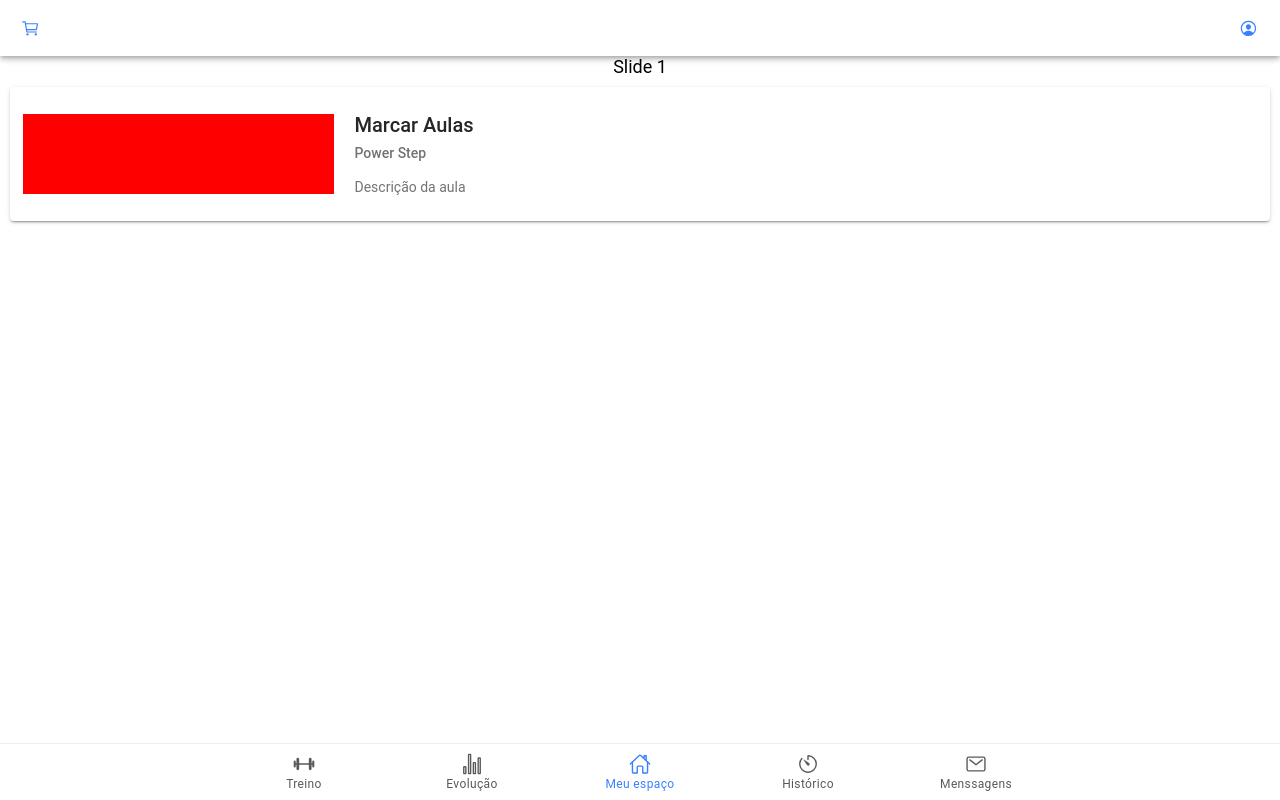
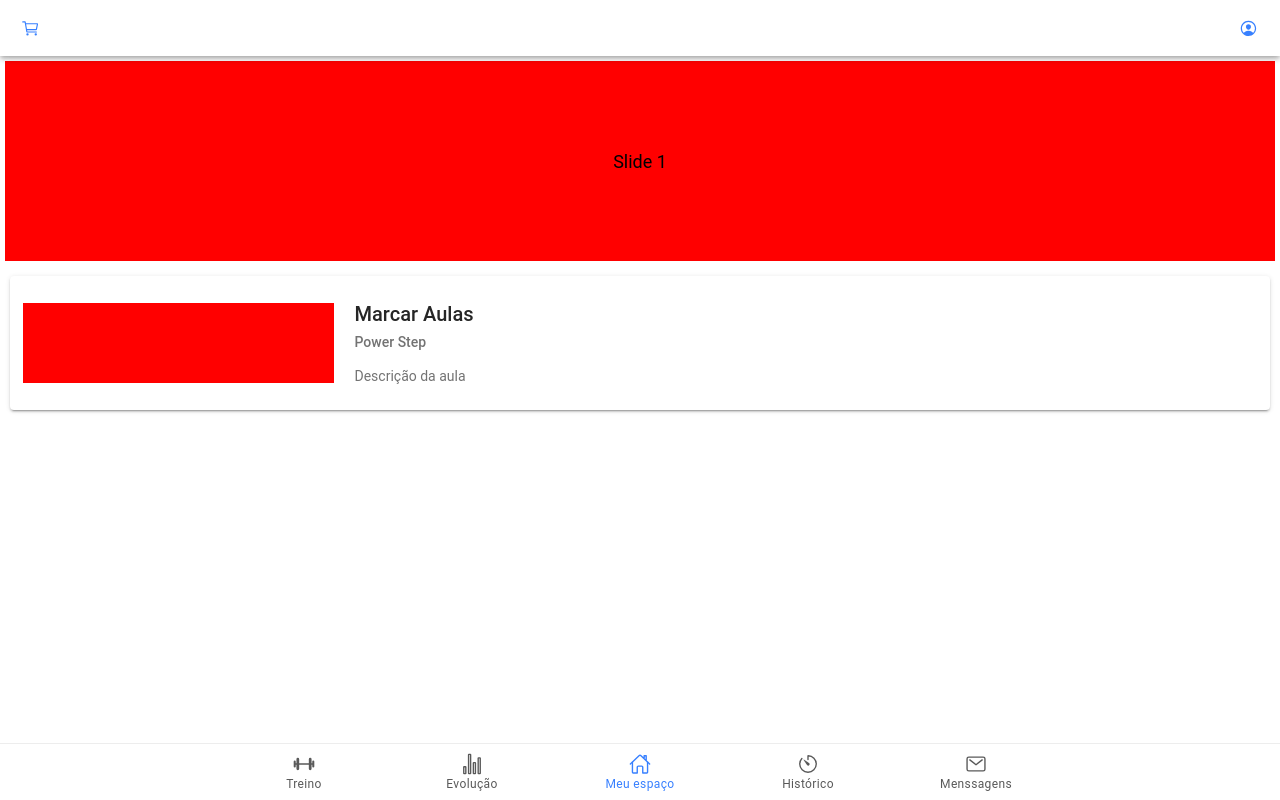
Before and after one commit to alannovais/ionic-gym-app, a React (Vite) app: page /home in a window 1280 px wide. Built offline with nearby package versions, Linux system fonts and the light colour scheme.

Commit message:
improvements

```diff
--- a/src/components/advertisings/AdvertisingsComponent.tsx
+++ b/src/components/advertisings/AdvertisingsComponent.tsx
@@ -7,14 +7,29 @@ import 'swiper/css/zoom';
 import '@ionic/react/css/ionic-swiper.css';
 
 import { Swiper, SwiperSlide } from 'swiper/react';
+import { IonContent, IonGrid } from '@ionic/react';
+import './index.css';
 
-const AdvertisingsComponent: React.FC<any> = () => {
+interface ComponentProps {
+  heigthSlide: number;
+  backgroundColor: string;
+}
+
+const AdvertisingsComponent: React.FC<ComponentProps> = (props) => {
+  let { heigthSlide, backgroundColor } = props;
+  heigthSlide = 200;
+  backgroundColor = 'red';
+
   return (
-    <Swiper autoplay={true} loop={true}>
-      <SwiperSlide>Slide 1</SwiperSlide>
+    <IonGrid>
+    <Swiper autoplay={true} loop={true}
+      style={{ height: heigthSlide,
+      backgroundColor: backgroundColor }}>
+      <SwiperSlide className="swiper-fixed-width-300">Slide 1</SwiperSlide>
       <SwiperSlide>Slide 2</SwiperSlide>
       <SwiperSlide>Slide 3</SwiperSlide>
     </Swiper>
+    </IonGrid>
   );
 };
 
--- /dev/null
+++ b/src/components/advertisings/index.css
@@ -0,0 +1,13 @@
+.Deck {
+    transition: transform 0.3s ease;
+  }
+  .Deck-selected {
+    transform: scale(1);
+  }
+  .Deck-unselected {
+    transform: scale(0.3);
+  }
+
+  .swiper-fixed-width-300 {
+    width: 300px;
+  }
--- a/src/pages/groupClass/ScheduleClass.tsx
+++ b/src/pages/groupClass/ScheduleClass.tsx
@@ -36,7 +36,7 @@ const ScheduleClass: React.FC<ComponentProps> = (props) => {
     dispatch(ClassesGroupService.get());
     dispatch(ClassesGroupService.listClasses());
     dispatch(TeacherService.get());
-  }, [classes, classesFilter, teachersFilter, dispatch]);
+  }, []);
 
   const classPresence = (id: number) => {
     console.log(id);
--- a/src/pages/routine/Routine.tsx
+++ b/src/pages/routine/Routine.tsx
@@ -34,7 +34,7 @@ const Routine: React.FC = () => {
   const [presentAlert] = useIonAlert();
   const dispatch = useDispatch<AppDispatch>();
   const selector: TypedUseSelectorHook<RootState> = useSelector;
-  const loadRoutine = selector((state) => state.workout.data);
+  const loadRoutine = selector((state) => state.workouts.data);
 
   React.useEffect(() => {
     dispatch(WorkoutService.getWorkoutDay(route.params?.id));
--- a/src/pages/workout/Workout.tsx
+++ b/src/pages/workout/Workout.tsx
@@ -25,7 +25,7 @@ const Workout: React.FC = () => {
 
   React.useEffect(() => {
     dispatch(PlanService.getAll());
-  }, [plan, dispatch]);
+  }, []);
 
   const history = useHistory();
   return (
```
Also changed, not shown: 1 other file (tests, documents, lock files or other folders).
